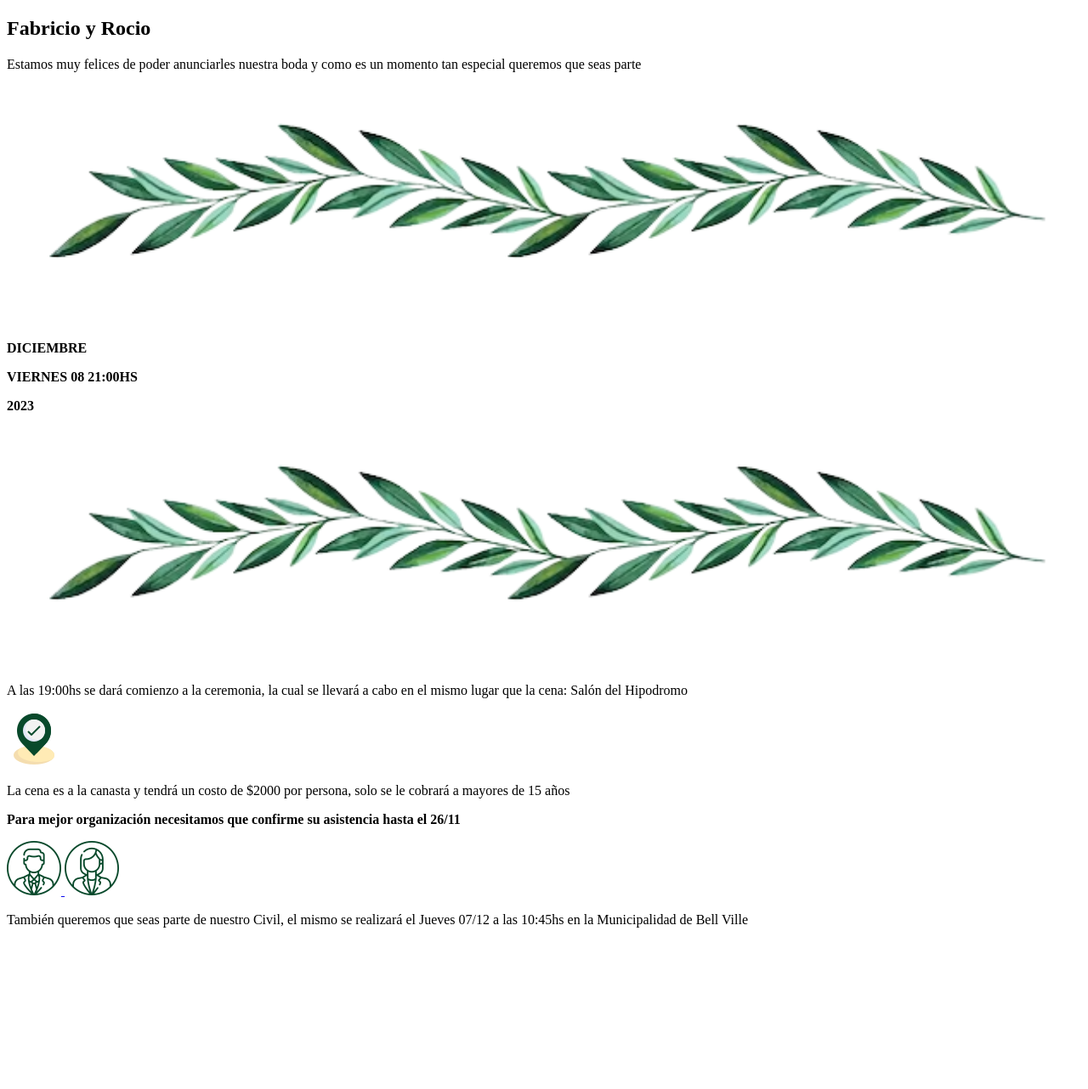
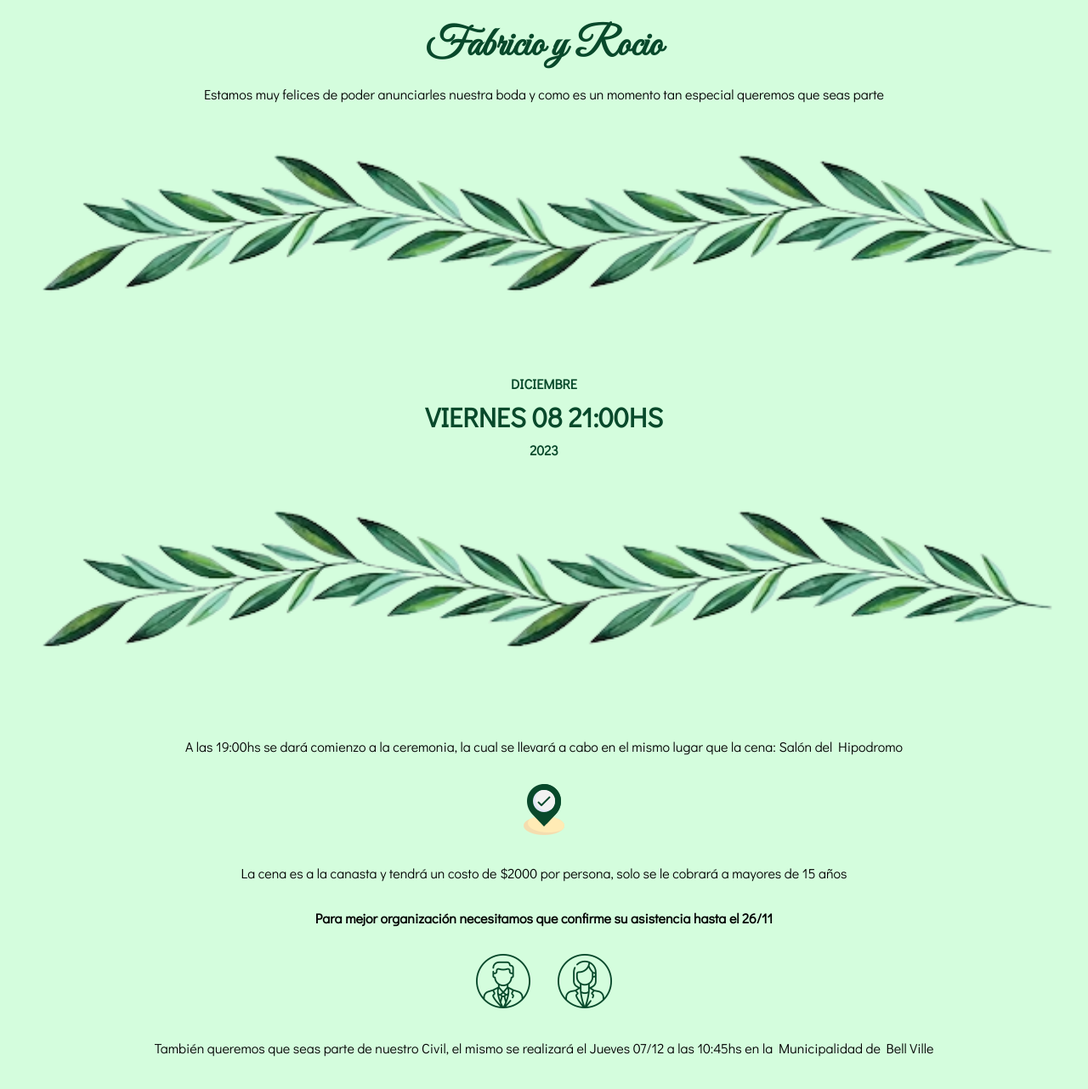
Before and after one commit to nachorb14/Invitacion-Casamiento, a plain HTML site: page index.html in a window 1280 px wide. Shown: the whole page at 85% size. Before the commit the page ends 1108 px from the top, so only its background shows below. Drawn offline with nearby package versions, Linux system fonts and the light colour scheme.

Commit message:
Responsive a pantalla grande

```diff
--- a/style.css
+++ b/style.css
@@ -105,3 +105,109 @@
         margin-top: 2rem;
     }
 }
+
+*{
+    margin: 0;
+}
+
+body {
+    font-family: 'Didact Gothic', sans-serif;
+    background-color: #d4fddd;
+}
+
+.titulo-principal {
+    margin-top: 1.5rem;
+    margin-bottom: 1rem;
+    display: flex;
+    justify-content: center;
+    align-items: center;
+    text-align: center;
+}
+
+.titulo {
+    font-family: 'Great Vibes', cursive;
+    font-size: 3rem;
+    color: #08492b;
+}
+
+.parrafo {
+    display: flex;
+    justify-content: center;
+    align-items: center;
+    text-align: center;
+    font-size: 1rem;
+    margin-bottom: 1rem;
+}
+
+.marco-superior {
+    margin-bottom: 1rem;
+}
+
+.marco-inferior {
+    margin-top: 1rem;
+    margin-bottom: 1.5rem;
+}
+
+.fecha{
+    color: #08492b;
+    display: flex;
+    flex-direction: column;
+    justify-content: center;
+    align-items: center;
+}
+
+.mes {
+    margin-bottom: 0.5rem;
+}
+
+.anio {
+    margin-top: 0.5rem;
+}
+
+.dia {
+    font-size: 2rem;
+}
+
+.parrafo-dos {
+    display: flex;
+    justify-content: center;
+    align-items: center;
+    text-align: center;
+    font-size: 1rem;
+    margin-bottom: 2rem;
+    margin-top: 1rem;
+}
+
+.ubicacion {
+   display: flex;
+   justify-content: center;
+   align-items: center;
+   margin-top: 2rem;
+   margin-bottom: 2rem;
+}
+
+.contactos {
+    display: flex;
+    justify-content: center;
+    align-items: center;
+    margin-top: 1rem;
+    margin-bottom: 1rem;
+}
+
+.fabri {
+    margin-right: 1rem;
+}
+
+.rocio {
+    margin-left: 1rem;
+}
+
+.parrafo-cuatro {
+    display: flex;
+    justify-content: center;
+    align-items: center;
+    text-align: center;
+    font-size: 1rem;
+    margin-bottom: 3rem;
+    margin-top: 2rem;
+}
```
